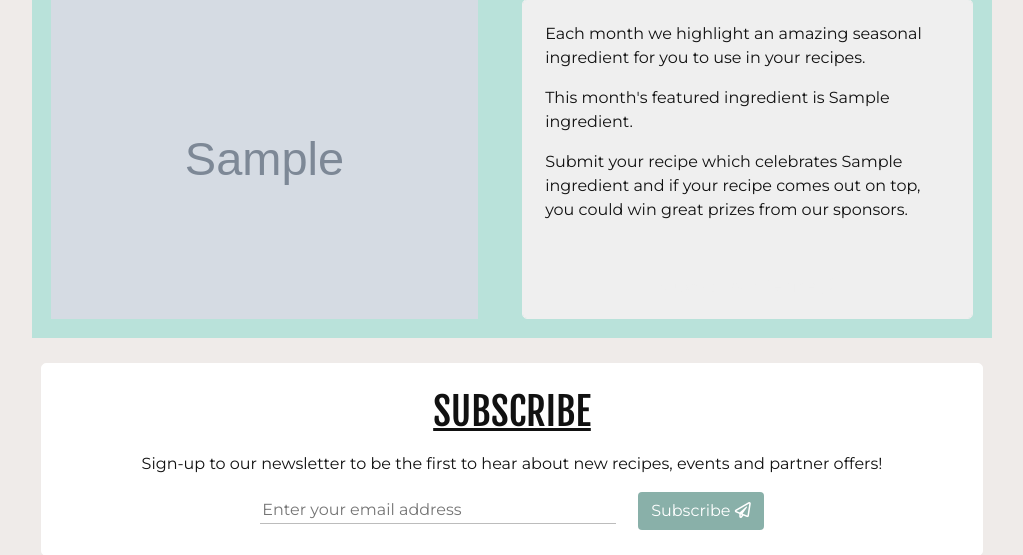
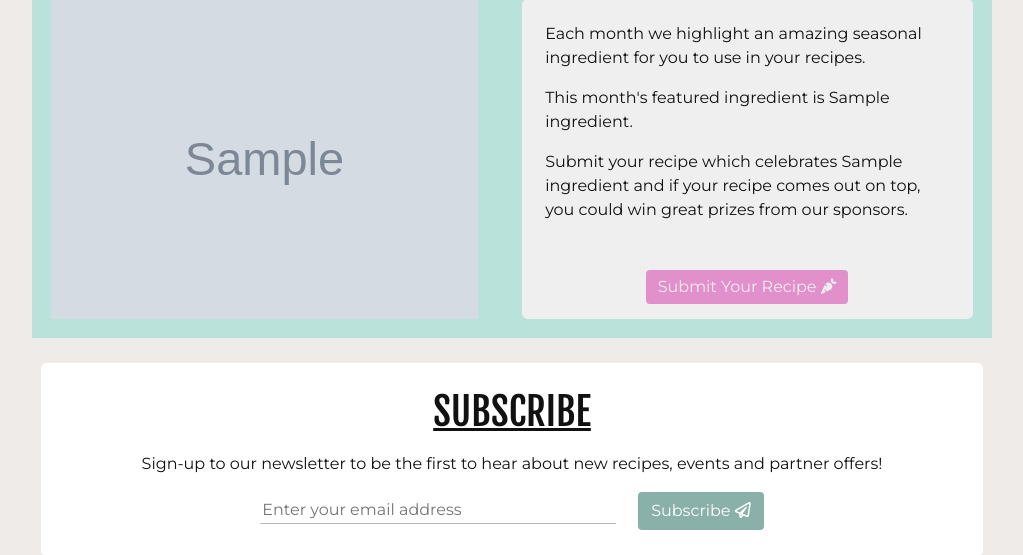
Before and after one commit to nickassafkirk/cooking-with-katie, a Flask app: page /index in a window 1280 px wide. Shown: the part 1982-2537 px from the top of the page, without its empty margins (128-1151 px from the left). Run offline with Flask 2, Linux system fonts and the light colour scheme; grey boxes marked "Sample" are stand-in pictures; a database or web service that is not in the repository returns one stand-in record (values such as "Sample title"); some libraries are stand-ins or nearby versions.

Commit message:
Bug fix: fix styles on hidden button

```diff
--- a/templates/index.html
+++ b/templates/index.html
@@ -117,7 +117,7 @@
                 <p>This month's featured ingredient is {{ ingredient.name | capitalize}}.</p>
                 <p>Submit your recipe which celebrates {{ ingredient.name | capitalize}} and if your
                     recipe comes out on top, you could win great prizes from our sponsors.</p>
-                <a href="{{ url_for('add_recipe') }}" class="d-block btn btn-custom w-50 mt-5 mx-auto">Submit Your Recipe <i class="fas fa-carrot"></i></a>
+                <a href="{{ url_for('add_recipe') }}" class="d-block btn btn-custom pink w-50 mt-5 mx-auto">Submit Your Recipe <i class="fas fa-carrot"></i></a>
             </div>
         </div>
         {% endif %}
```
